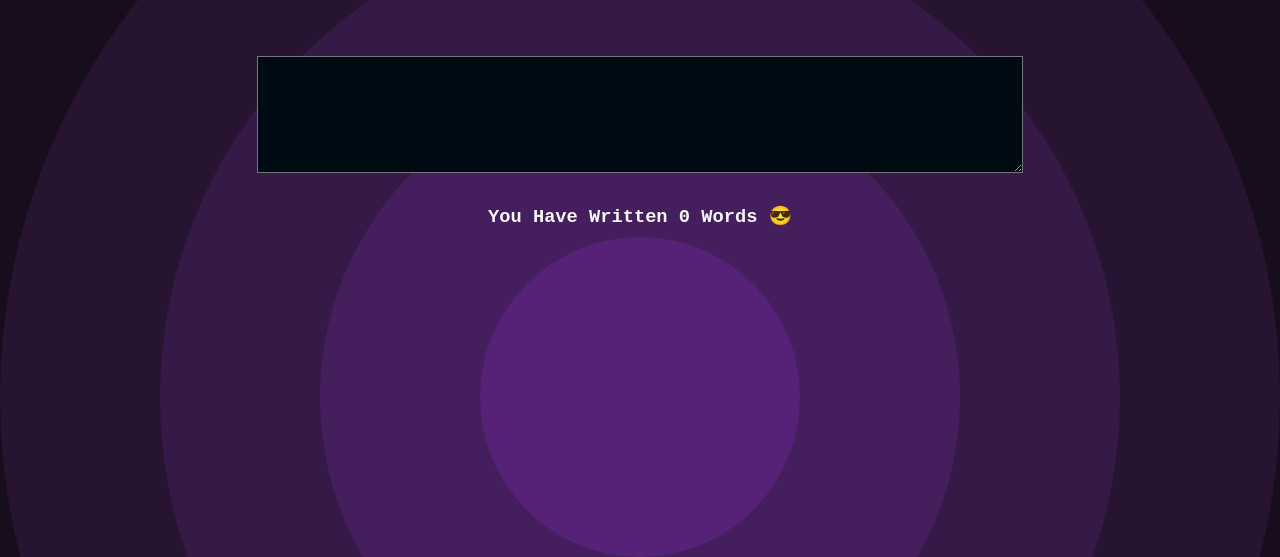
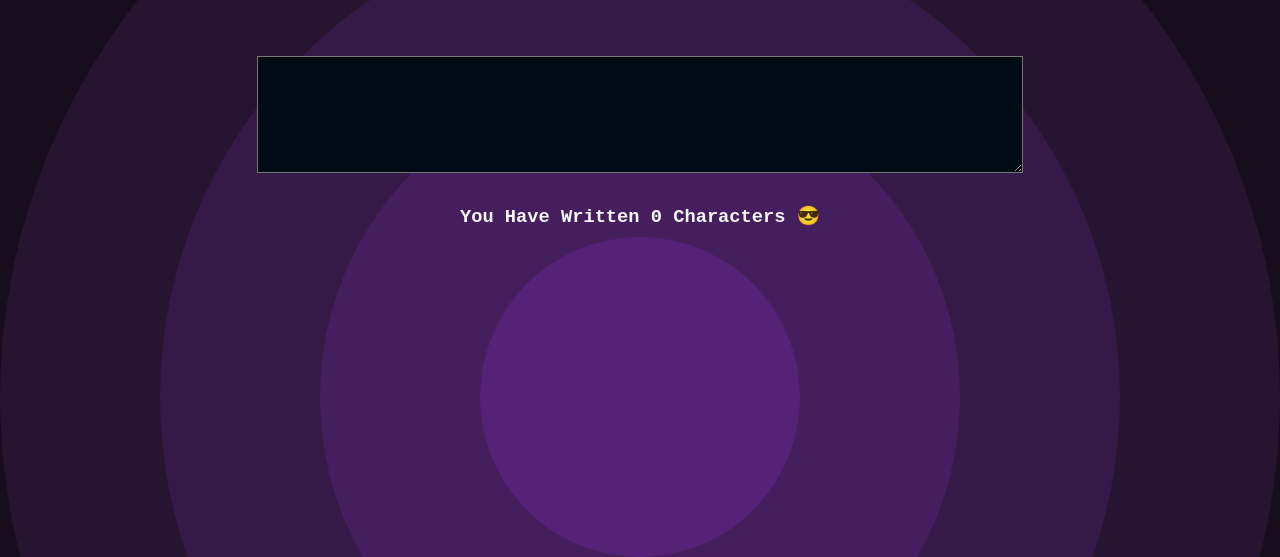
Before and after one commit to mujibsayyad/Letter-Counter, a plain HTML site: page index.html in a window 1280 px wide. Shown: the part 243-800 px from the top of the page. Drawn offline with Linux system fonts and the light colour scheme.

Commit message:
Update index.html

```diff
--- a/index.html
+++ b/index.html
@@ -12,7 +12,7 @@
       <h1 class="heading">Letter Counter</h1>
       <textarea id="textbox" cols="60" rows="05"></textarea>
       <div id="the-count">
-        <h3>You Have Written <span id="count">0</span> Words 😎</h3>
+        <h3>You Have Written <span id="count">0</span> Characters 😎</h3>
 
     </div>
     </div>
```
